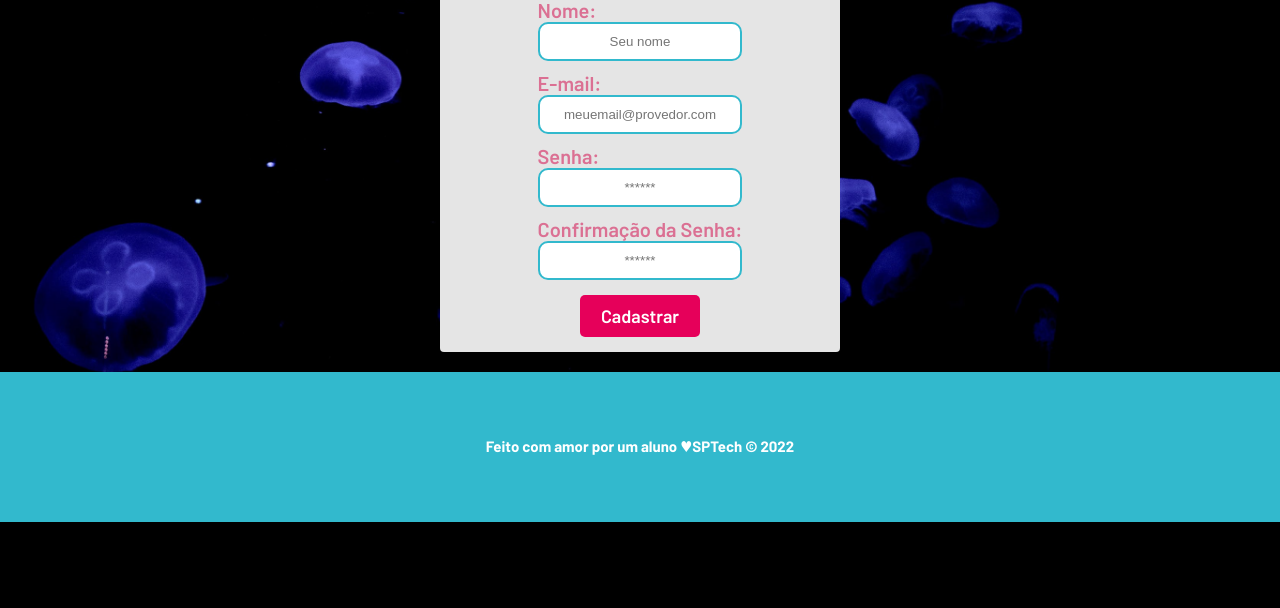
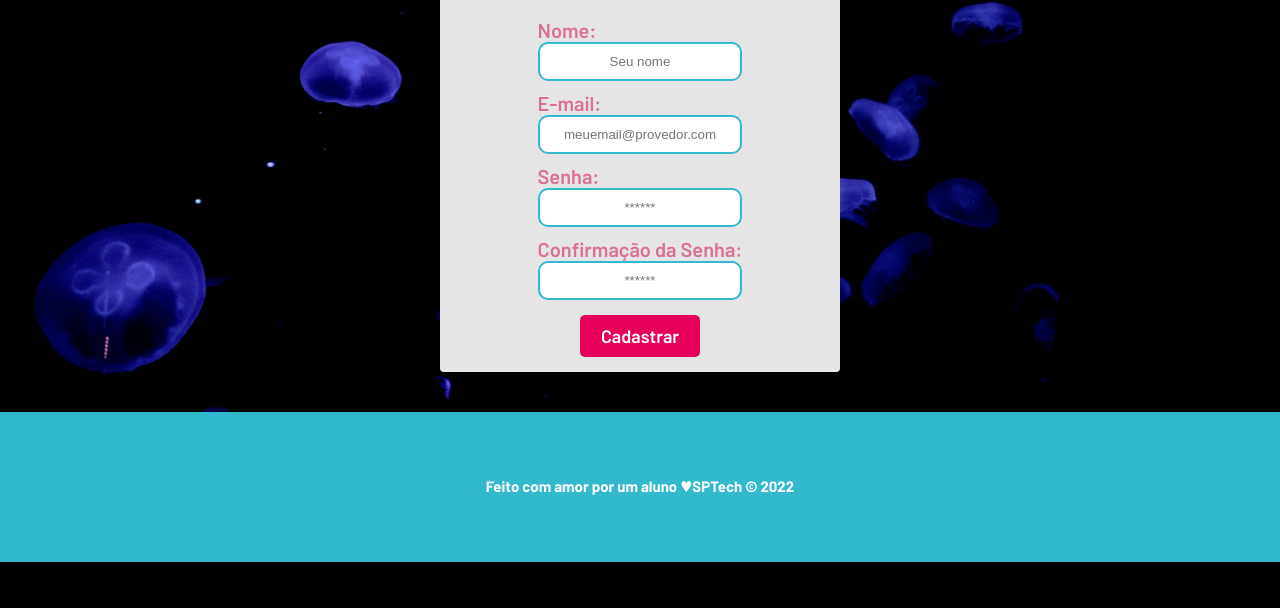
Before and after one commit to bruterinosilva/projeto_SailorClub, a website: page public/cadastro.html in a window 1280 px wide. Shown: the part 192-800 px from the top of the page. Drawn offline with Linux system fonts and the light colour scheme.

Commit message:
adicionando comentários e corrigindo o css de cadastro e index

```diff
--- a/public/cadastro.html
+++ b/public/cadastro.html
@@ -54,10 +54,15 @@
                 <span id="mensagem_erro"></span>
             </div>
         </div>
-        <div class="container ">
+        <div class="container tamanho-conteudo">
             <div class="card medio">
                 <h2>Bem-vindo!</h2>
                 <div class="formulario">
+
+                    <!--
+                         Para inserir mais um campo, copie uma das inputs abaixo.
+                         Assim que inserir vá para o script abaixo.
+                     -->
 
                     <span class="tipo_campo">Nome:</span>
                     <input id="nome_input" type="text" placeholder="Seu nome">
@@ -102,6 +107,8 @@
     function cadastrar() {
         aguardar();
 
+        //Recupere o valor da nova input pelo nome do id
+        // Agora vá para o método fetch logo abaixo
         var nomeVar = nome_input.value;
         var emailVar = email_input.value;
         var senhaVar = senha_input.value;
@@ -138,13 +145,15 @@
             setInterval(sumirMensagem, 5000)
         }
 
-
+        // Enviando o valor da nova input
         fetch("/usuarios/cadastrar", {
             method: "POST",
             headers: {
                 "Content-Type": "application/json"
             },
             body: JSON.stringify({
+                // crie um atributo que recebe o valor recuperado aqui
+                // Agora vá para o arquivo routes/usuario.js
                 nomeServer: nomeVar,
                 emailServer: emailVar,
                 senhaServer: senhaVar
--- a/public/css/style.css
+++ b/public/css/style.css
@@ -64,6 +64,10 @@
   align-items: center;
 }
 
+.tamanho-conteudo {
+  height: fit-content !important;
+}
+
 .banner p {
   width: 50%;
   margin: 0;
@@ -81,6 +85,10 @@
 .social {
   background-color: #e5e5e5;
   display: flex;
+}
+
+.social .container{
+  justify-content: center;
 }
 
 .box img {
--- a/src/controllers/usuarioController.js
+++ b/src/controllers/usuarioController.js
@@ -61,10 +61,12 @@
 }
 
 function cadastrar(req, res) {
+    // Crie uma variável que vá recuperar os valores do arquivo cadastro.html
     var nome = req.body.nomeServer;
     var email = req.body.emailServer;
     var senha = req.body.senhaServer;
 
+    // Faça as validações dos valores
     if (nome == undefined) {
         res.status(400).send("Seu nome está undefined!");
     } else if (email == undefined) {
@@ -73,6 +75,7 @@
         res.status(400).send("Sua senha está undefined!");
     } else {
 
+        // Passe os valores como parâmetro e vá para o arquivo usuarioModel.js
         usuarioModel.cadastrar(nome, email, senha)
             .then(
                 function (resultado) {
--- a/src/models/usuarioModel.js
+++ b/src/models/usuarioModel.js
@@ -18,8 +18,12 @@
     return database.executar(instrucao);
 }
 
+// Coloque os mesmos parâmetros aqui. Vá para a var instrucao
 function cadastrar(nome, email, senha) {
     console.log("ACESSEI O USUARIO MODEL \n \n\t\t >> Se aqui der erro de 'Error: connect ECONNREFUSED',\n \t\t >> verifique suas credenciais de acesso ao banco\n \t\t >> e se o servidor de seu BD está rodando corretamente. \n\n function cadastrar():", nome, email, senha);
+
+    // Insira exatamente a query do banco aqui, lembrando da nomenclatura exata nos valores
+    //  e na ordem de inserção dos dados.
     var instrucao = `
         INSERT INTO usuario (nome, email, senha) VALUES ('${nome}', '${email}', '${senha}');
     `;
--- a/src/routes/usuarios.js
+++ b/src/routes/usuarios.js
@@ -11,6 +11,7 @@
     usuarioController.listar(req, res);
 });
 
+//Recebendo os dados do html e direcionando para a função cadastrar de usuarioController.js
 router.post("/cadastrar", function (req, res) {
     usuarioController.cadastrar(req, res);
 })
```
Also changed, not shown: package.json (line endings or trailing spaces), 1 other file.
